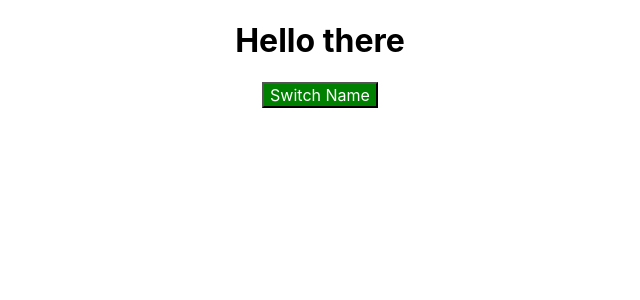
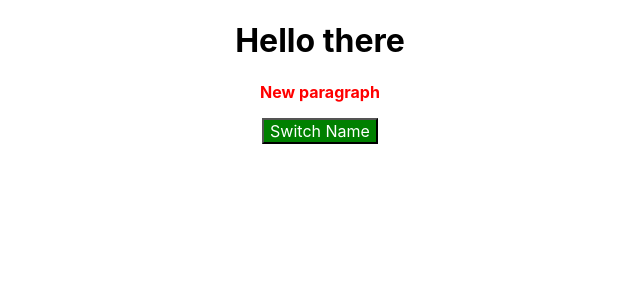
Before and after one commit to gunya/reactJS, a React (Create React App) app: page / in a window 1280 px wide. Shown: the top 300 px of the page, without its empty margins (320-960 px from the left). Built offline with nearby package versions, Linux system fonts and the light colour scheme.

Commit message:
Setting Class Name Dynamically

```diff
--- a/src/App.css
+++ b/src/App.css
@@ -1,3 +1,11 @@
 .App {
   text-align: center;
 }
+
+.red {
+  color: red;
+}
+
+.bold {
+  font-weight: bold;
+}
--- a/src/App.js
+++ b/src/App.js
@@ -76,9 +76,12 @@
           style.backgroundColor = "red";
       }
 
+      let classes = ['red', 'bold'].join(' ');
+
       return (
       <div className="App">
-          <h1> Hello there</h1>
+          <h1>Hello there</h1>
+          <p className={classes}>New paragraph</p>
           <button style={style} onClick={() => this.togglePersonsHandler()}>Switch Name</button>
           {persons}
       </div>
```
